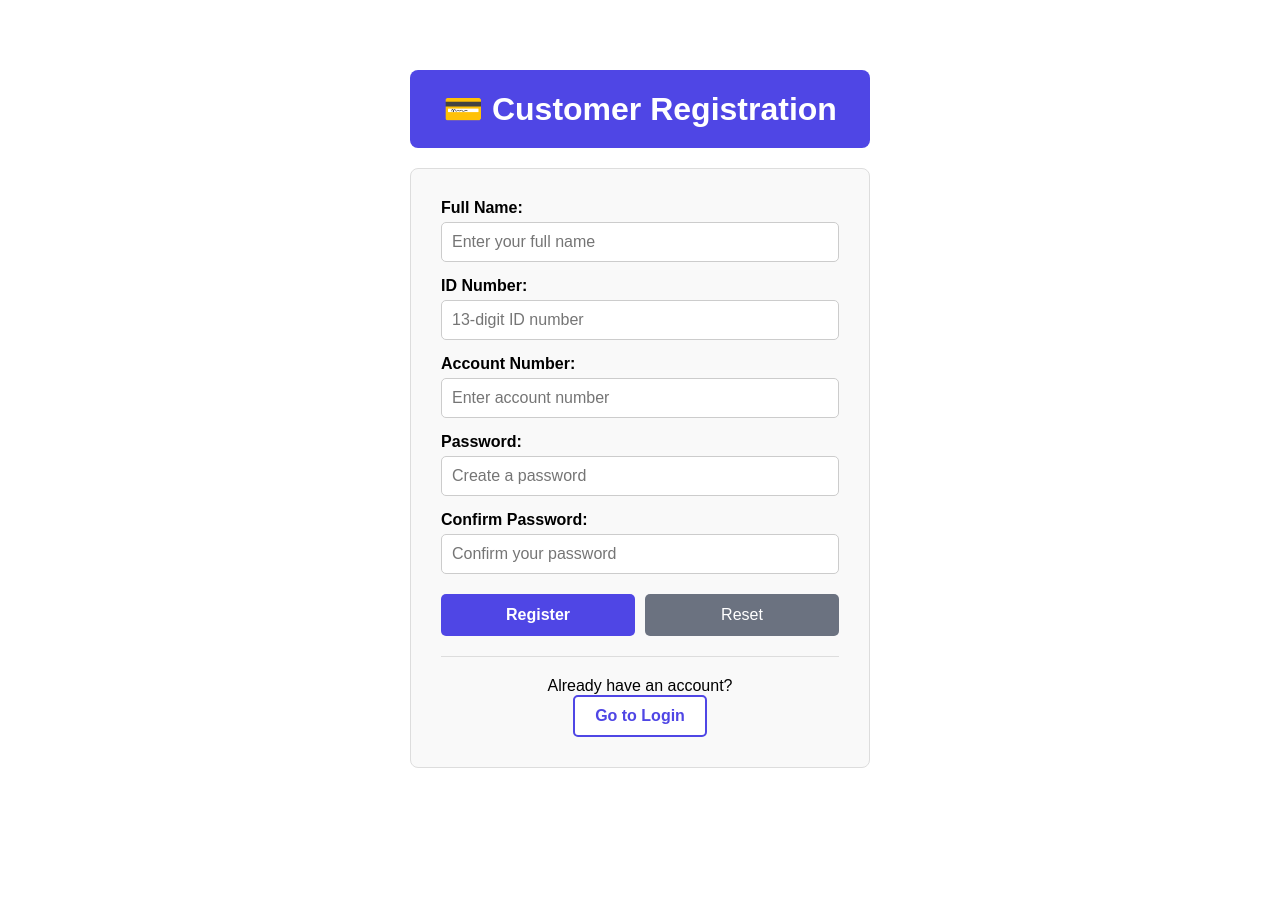
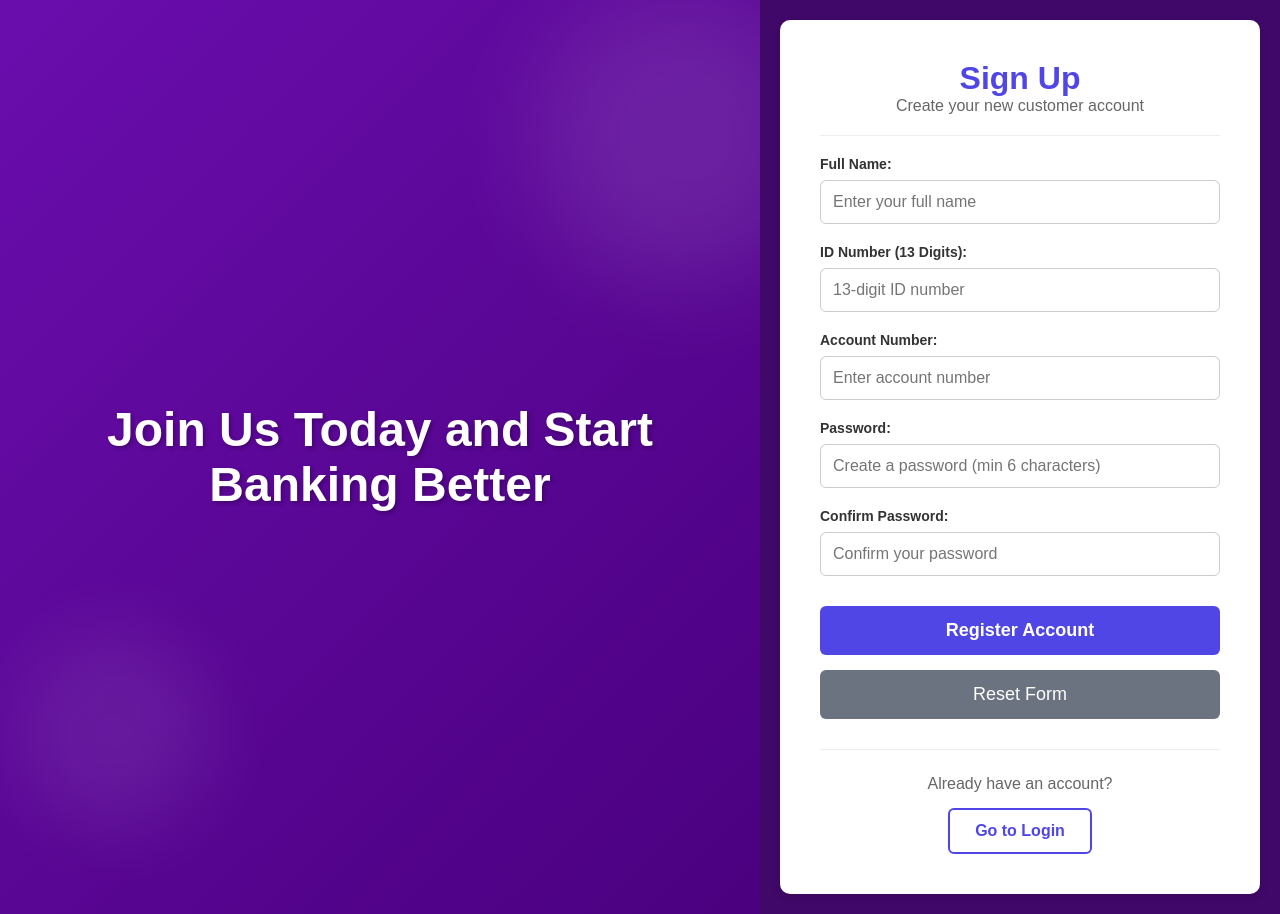
Before and after one commit to CalebLouwskitter/INSYPOEPaymentGateway, a React (Create React App) app in the folder Frontend/: page /register in a window 1280 px wide. Before the commit the page ends 838 px from the top, so only its background shows below. Built offline with nearby package versions, Linux system fonts and the light colour scheme.

Commit message:
login and sign up implementation

```diff
--- a/Frontend/src/pages/Register.jsx
+++ b/Frontend/src/pages/Register.jsx
@@ -4,7 +4,6 @@ import { useNavigate } from "react-router-dom";
 export default function Register() {
   const navigate = useNavigate();
 
-  // state to hold registration form data
   const [formData, setFormData] = useState({
     fullName: '',
     idNumber: '',
@@ -13,37 +12,34 @@ export default function Register() {
     confirmPassword: ''
   });
 
-  // handle input changes
   const handleInputChange = (e) => {
     setFormData({ ...formData, [e.target.name]: e.target.value });
   };
 
-  // handle form submission
   const handleSubmit = async (e) => {
     e.preventDefault();
 
-    // validate passwords match
+    const showMessage = (message) => {
+      console.log(message);
+      if (message.includes('successful')) {
+        navigate('/login');
+      }
+    };
+
     if (formData.password !== formData.confirmPassword) {
-      alert('Passwords do not match!');
+      showMessage('Passwords do not match!');
       return;
     }
 
-    // validate ID number (South African ID is 13 digits)
-    if (formData.idNumber.length !== 13) {
-      alert('ID number must be 13 digits!');
+    if (formData.idNumber.length !== 13 || !/^\d{13}$/.test(formData.idNumber)) {
+      showMessage('ID number must be 13 digits!');
       return;
     }
 
-    // in a real app, you would send this data to your API
-    // for now, we'll just simulate registration
     try {
-      // TODO: Replace with actual API call
-      // await registerUser(formData);
-
-      alert('Registration successful! Please login.');
-      navigate('/login');
+      showMessage('Registration successful! Redirecting to login...');
     } catch (error) {
-      alert('Registration failed. Please try again.');
+      showMessage('Registration failed. Please try again.');
     }
   };
 
@@ -59,31 +55,83 @@ export default function Register() {
 
   return (
     <div style={{
-      padding: '20px',
-      maxWidth: '500px',
-      margin: '50px auto',
-      fontFamily: 'Arial, sans-serif'
+      display: 'flex',
+      minHeight: '100vh',
+      fontFamily: 'Arial, sans-serif',
+      backgroundColor: '#6A0DAD',
+      color: 'white',
     }}>
       <div style={{
-        backgroundColor: '#4F46E5',
-        color: 'white',
-        padding: '20px',
-        borderRadius: '8px',
-        marginBottom: '20px',
-        textAlign: 'center'
+        flex: 1.5,
+        display: 'flex',
+        justifyContent: 'center',
+        alignItems: 'center',
+        background: 'linear-gradient(135deg, #6A0DAD 0%, #4A007F 100%)',
+        position: 'relative',
+        overflow: 'hidden',
+        padding: '20px'
       }}>
-        <h1>💳 Customer Registration</h1>
+        <div style={{
+          position: 'absolute',
+          width: '300px',
+          height: '300px',
+          borderRadius: '50%',
+          backgroundColor: 'rgba(255, 255, 255, 0.1)',
+          top: '15%',
+          right: '10%',
+          transform: 'translate(50%, -50%)',
+          filter: 'blur(50px)'
+        }}></div>
+        <div style={{
+          position: 'absolute',
+          width: '200px',
+          height: '200px',
+          borderRadius: '50%',
+          backgroundColor: 'rgba(255, 255, 255, 0.08)',
+          bottom: '20%',
+          left: '15%',
+          transform: 'translate(-50%, 50%)',
+          filter: 'blur(40px)'
+        }}></div>
+        <h2 style={{ fontSize: '3em', textShadow: '2px 2px 4px rgba(0,0,0,0.3)', zIndex: 1, textAlign: 'center' }}>
+          Join Us Today and Start Banking Better
+        </h2>
       </div>
 
       <div style={{
-        backgroundColor: '#f9f9f9',
-        padding: '30px',
-        borderRadius: '8px',
-        border: '1px solid #ddd'
+        flex: 1,
+        display: 'flex',
+        justifyContent: 'center',
+        alignItems: 'center',
+        padding: '20px',
+        minWidth: '350px',
+        maxWidth: '650px',
+        backgroundColor: 'rgba(0, 0, 0, 0.4)',
+        boxShadow: '0 0 20px rgba(0,0,0,0.5)'
       }}>
+        <div style={{
+          backgroundColor: 'white',
+          padding: '40px',
+          borderRadius: '10px',
+          width: '100%',
+          maxWidth: '580px',
+          boxShadow: '0 4px 8px rgba(0,0,0,0.1)',
+          color: '#333'
+        }}>
+          <div style={{
+            color: '#4F46E5',
+            paddingBottom: '20px',
+            marginBottom: '20px',
+            borderBottom: '1px solid #eee',
+            textAlign: 'center'
+          }}>
+            <h1>Sign Up</h1>
+            <p style={{ color: '#666' }}>Create your new customer account</p>
+          </div>
+
           <form onSubmit={handleSubmit}>
-          <div style={{ marginBottom: '15px' }}>
-            <label style={{ display: 'block', marginBottom: '5px', fontWeight: 'bold' }}>
+            <div style={{ marginBottom: '20px' }}>
+              <label style={{ display: 'block', marginBottom: '8px', fontWeight: 'bold', fontSize: '14px' }}>
                 Full Name:
               </label>
               <input
@@ -95,17 +143,18 @@ export default function Register() {
                 required
                 style={{
                   width: '100%',
-                padding: '10px',
+                  padding: '12px',
                   fontSize: '16px',
-                borderRadius: '5px',
-                border: '1px solid #ccc'
+                  borderRadius: '6px',
+                  border: '1px solid #ccc',
+                  boxSizing: 'border-box'
                 }}
               />
             </div>
 
-          <div style={{ marginBottom: '15px' }}>
-            <label style={{ display: 'block', marginBottom: '5px', fontWeight: 'bold' }}>
-              ID Number:
+            <div style={{ marginBottom: '20px' }}>
+              <label style={{ display: 'block', marginBottom: '8px', fontWeight: 'bold', fontSize: '14px' }}>
+                ID Number (13 Digits):
               </label>
               <input
                 type="text"
@@ -118,16 +167,17 @@ export default function Register() {
                 pattern="\d{13}"
                 style={{
                   width: '100%',
-                padding: '10px',
+                  padding: '12px',
                   fontSize: '16px',
-                borderRadius: '5px',
-                border: '1px solid #ccc'
+                  borderRadius: '6px',
+                  border: '1px solid #ccc',
+                  boxSizing: 'border-box'
                 }}
               />
             </div>
 
-          <div style={{ marginBottom: '15px' }}>
-            <label style={{ display: 'block', marginBottom: '5px', fontWeight: 'bold' }}>
+            <div style={{ marginBottom: '20px' }}>
+              <label style={{ display: 'block', marginBottom: '8px', fontWeight: 'bold', fontSize: '14px' }}>
                 Account Number:
               </label>
               <input
@@ -139,38 +189,40 @@ export default function Register() {
                 required
                 style={{
                   width: '100%',
-                padding: '10px',
+                  padding: '12px',
                   fontSize: '16px',
-                borderRadius: '5px',
-                border: '1px solid #ccc'
+                  borderRadius: '6px',
+                  border: '1px solid #ccc',
+                  boxSizing: 'border-box'
                 }}
               />
             </div>
 
-          <div style={{ marginBottom: '15px' }}>
-            <label style={{ display: 'block', marginBottom: '5px', fontWeight: 'bold' }}>
+            <div style={{ marginBottom: '20px' }}>
+              <label style={{ display: 'block', marginBottom: '8px', fontWeight: 'bold', fontSize: '14px' }}>
                 Password:
               </label>
               <input
                 type="password"
                 name="password"
-              placeholder="Create a password"
+                placeholder="Create a password (min 6 characters)"
                 value={formData.password}
                 onChange={handleInputChange}
                 required
                 minLength="6"
                 style={{
                   width: '100%',
-                padding: '10px',
+                  padding: '12px',
                   fontSize: '16px',
-                borderRadius: '5px',
-                border: '1px solid #ccc'
+                  borderRadius: '6px',
+                  border: '1px solid #ccc',
+                  boxSizing: 'border-box'
                 }}
               />
             </div>
 
-          <div style={{ marginBottom: '20px' }}>
-            <label style={{ display: 'block', marginBottom: '5px', fontWeight: 'bold' }}>
+            <div style={{ marginBottom: '30px' }}>
+              <label style={{ display: 'block', marginBottom: '8px', fontWeight: 'bold', fontSize: '14px' }}>
                 Confirm Password:
               </label>
               <input
@@ -183,74 +235,83 @@ export default function Register() {
                 minLength="6"
                 style={{
                   width: '100%',
-                padding: '10px',
+                  padding: '12px',
                   fontSize: '16px',
-                borderRadius: '5px',
-                border: '1px solid #ccc'
+                  borderRadius: '6px',
+                  border: '1px solid #ccc',
+                  boxSizing: 'border-box'
                 }}
               />
             </div>
 
-          <div style={{ display: 'flex', gap: '10px' }}>
+            <div style={{ display: 'flex', flexDirection: 'column', gap: '15px' }}>
               <button
                 type="submit"
                 style={{
-                flex: 1,
-                padding: '12px',
+                  padding: '14px',
                   backgroundColor: '#4F46E5',
                   color: 'white',
                   border: 'none',
-                borderRadius: '5px',
+                  borderRadius: '6px',
                   cursor: 'pointer',
-                fontSize: '16px',
-                fontWeight: 'bold'
+                  fontSize: '18px',
+                  fontWeight: 'bold',
+                  transition: 'background-color 0.3s ease'
                 }}
+                onMouseOver={(e) => e.target.style.backgroundColor = '#4338CA'}
+                onMouseOut={(e) => e.target.style.backgroundColor = '#4F46E5'}
               >
-              Register
+                Register Account
               </button>
               <button
                 type="button"
                 onClick={handleReset}
                 style={{
-                flex: 1,
-                padding: '12px',
+                  padding: '14px',
                   backgroundColor: '#6B7280',
                   color: 'white',
                   border: 'none',
-                borderRadius: '5px',
+                  borderRadius: '6px',
                   cursor: 'pointer',
-                fontSize: '16px'
+                  fontSize: '18px',
+                  transition: 'background-color 0.3s ease'
                 }}
+                onMouseOver={(e) => e.target.style.backgroundColor = '#5A606A'}
+                onMouseOut={(e) => e.target.style.backgroundColor = '#6B7280'}
               >
-              Reset
+                Reset Form
               </button>
             </div>
           </form>
 
           <div style={{
-          marginTop: '20px',
+            marginTop: '30px',
             textAlign: 'center',
-          paddingTop: '20px',
-          borderTop: '1px solid #ddd'
+            paddingTop: '25px',
+            borderTop: '1px solid #eee'
           }}>
-          <p>Already have an account?</p>
+            <p style={{ color: '#666', marginBottom: '15px' }}>Already have an account?</p>
             <button
               onClick={() => navigate('/login')}
               style={{
-              padding: '10px 20px',
+                padding: '12px 25px',
                 backgroundColor: 'white',
                 color: '#4F46E5',
                 border: '2px solid #4F46E5',
-              borderRadius: '5px',
+                borderRadius: '6px',
                 cursor: 'pointer',
                 fontSize: '16px',
-              fontWeight: 'bold'
+                fontWeight: 'bold',
+                transition: 'background-color 0.3s ease, color 0.3s ease'
               }}
+              onMouseOver={(e) => { e.target.style.backgroundColor = '#4F46E5'; e.target.style.color = 'white'; }}
+              onMouseOut={(e) => { e.target.style.backgroundColor = 'white'; e.target.style.color = '#4F46E5'; }}
             >
               Go to Login
             </button>
           </div>
         </div>
       </div>
+    </div>
   );
 }
```
Also changed, not shown: Frontend/src/pages/Login.jsx (+118 -65 lines), 2 other files (tests, documents, lock files or other folders). Lines whose indentation alone changed are shown as unchanged.
